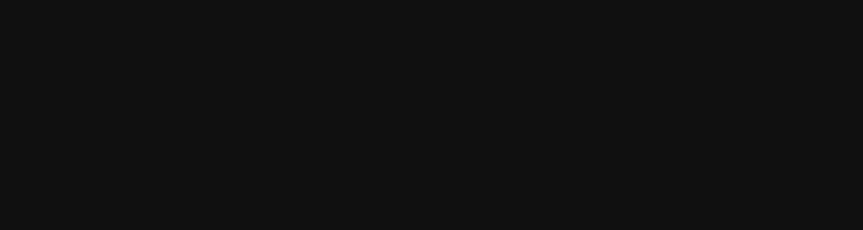
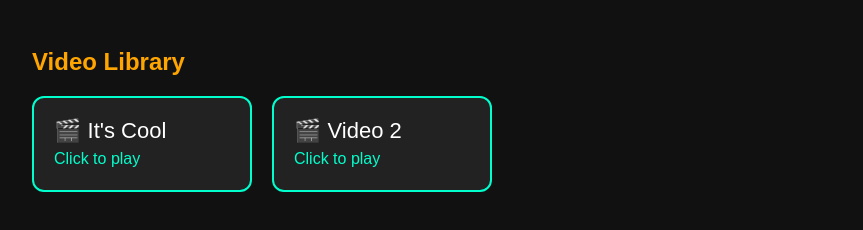
Before and after one commit to greentreerecord-hue/raysstream-clean, a Next.js app: page / in a window 1280 px wide. Shown: the part 954-1184 px from the top of the page, without its empty margins (48-911 px from the left). Before the commit the page ends 1032 px from the top, so only its background shows below. Built offline with nearby package versions, Linux system fonts and the light colour scheme.

Commit message:
Update page.tsx

```diff
--- a/app/page.tsx
+++ b/app/page.tsx
@@ -1,11 +1,23 @@
 "use client";
 
 import { useEffect, useState } from "react";
+
+const videos = [
+  {
+    title: "It's Cool",
+    src: "/itscool.mp4",
+  },
+  {
+    title: "Video 2",
+    src: "/video2.mp4",
+  },
+];
 
 export default function Home() {
   const [subscribers, setSubscribers] = useState(1);
   const [views, setViews] = useState(0);
   const [likes, setLikes] = useState(0);
+  const [currentVideo, setCurrentVideo] = useState(videos[0]);
 
   useEffect(() => {
     const savedViews = Number(localStorage.getItem("raysstream-views") || "0");
@@ -17,10 +29,6 @@ export default function Home() {
     setLikes(savedLikes);
   }, []);
 
-  function handleSubscribe() {
-    setSubscribers(subscribers + 1);
-  }
-
   function handleLike() {
     const newLikes = likes + 1;
     localStorage.setItem("raysstream-likes", String(newLikes));
@@ -30,13 +38,12 @@ export default function Home() {
   return (
     <main style={{ background: "#111", minHeight: "100vh", color: "white", padding: "40px" }}>
       <h1 style={{ color: "orange", fontSize: "48px" }}>🔥 Ray'sStream</h1>
-
       <p>Welcome to the new Ray'sStream.</p>
 
       <h2 style={{ color: "#00ffcc" }}>Subscribers: {subscribers}</h2>
 
       <button
-        onClick={handleSubscribe}
+        onClick={() => setSubscribers(subscribers + 1)}
         style={{
           background: "#ff4d4d",
           color: "white",
@@ -50,14 +57,15 @@ export default function Home() {
         Subscribe
       </button>
 
-      <h2 style={{ marginTop: "30px" }}>It's Cool</h2>
+      <h2 style={{ marginTop: "30px" }}>{currentVideo.title}</h2>
 
       <p style={{ color: "#00ffcc", fontSize: "24px", fontWeight: "bold" }}>
         Views: {views}
       </p>
 
       <video
-        src="/itscool.mp4"
+        key={currentVideo.src}
+        src={currentVideo.src}
         controls
         width={800}
         style={{
@@ -87,6 +95,32 @@ export default function Home() {
       >
         👍 Like {likes}
       </button>
+
+      <h2 style={{ marginTop: "50px", color: "orange" }}>Video Library</h2>
+
+      <div style={{ display: "flex", gap: "20px", flexWrap: "wrap" }}>
+        {videos.map((video) => (
+          <button
+            key={video.src}
+            onClick={() => setCurrentVideo(video)}
+            style={{
+              background: "#222",
+              color: "white",
+              border: "2px solid #00ffcc",
+              borderRadius: "12px",
+              padding: "20px",
+              fontSize: "22px",
+              cursor: "pointer",
+              width: "220px",
+              textAlign: "left",
+            }}
+          >
+            🎬 {video.title}
+            <br />
+            <span style={{ color: "#00ffcc", fontSize: "16px" }}>Click to play</span>
+          </button>
+        ))}
+      </div>
     </main>
   );
 }
```
